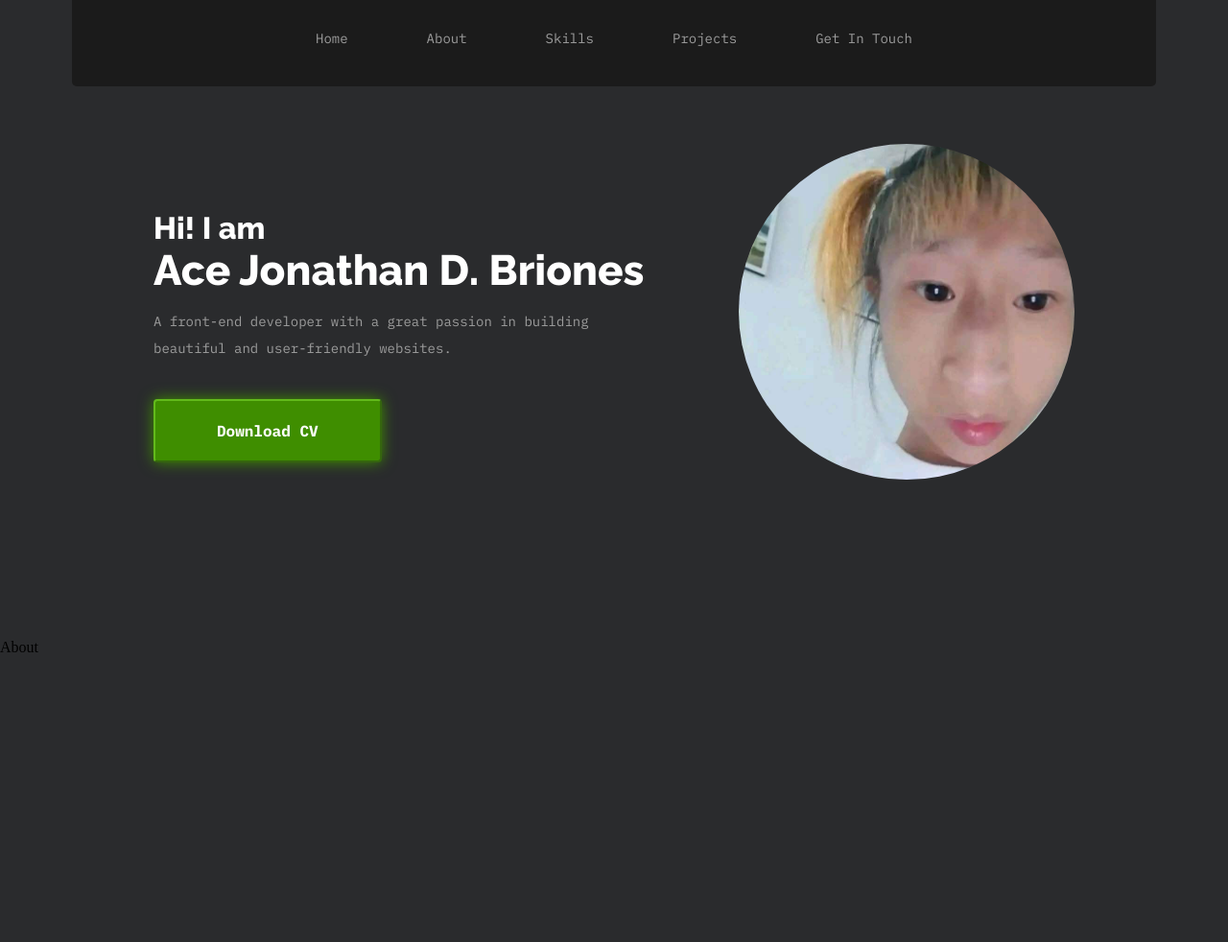
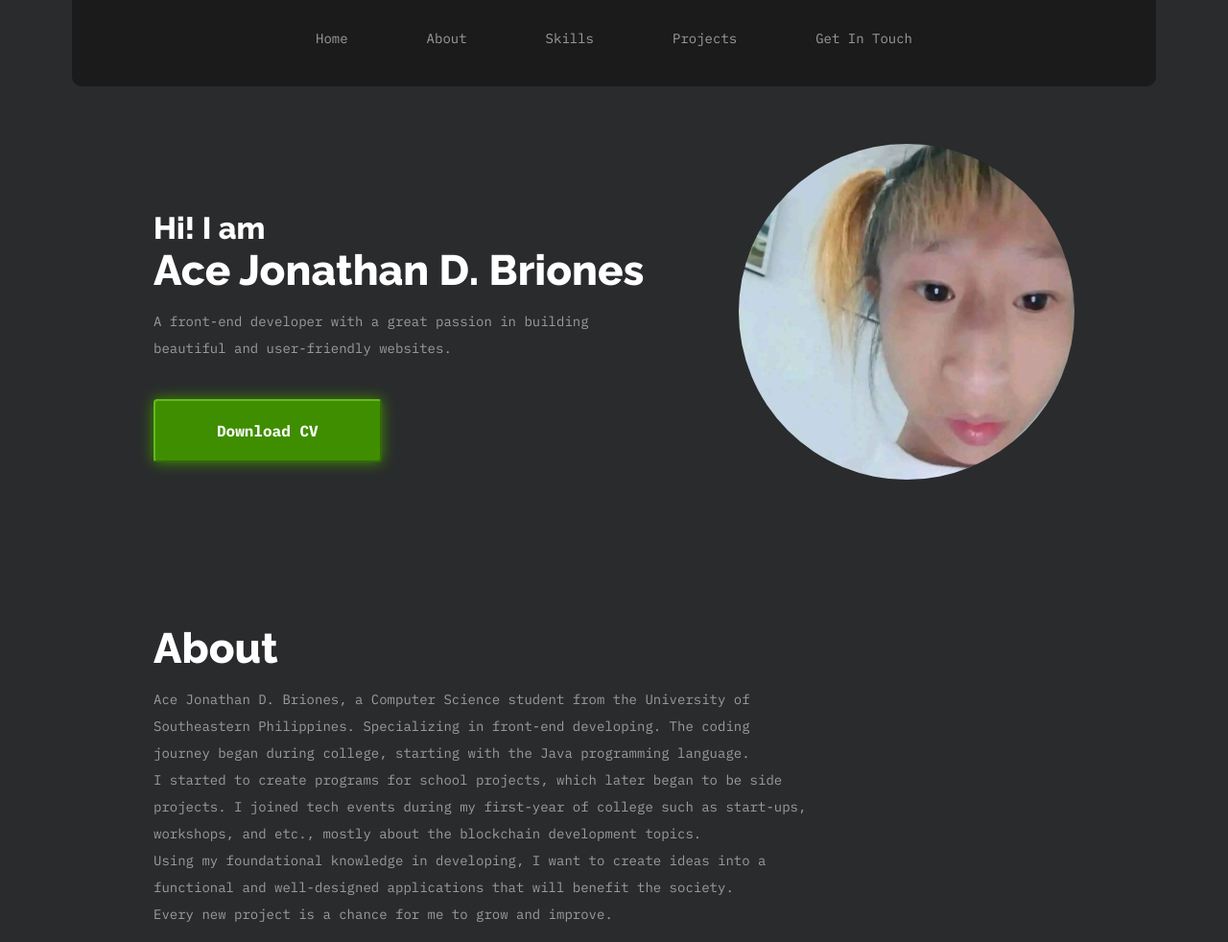
Before and after one commit to beerus365/personal-portfolio, a plain HTML site: page index.html in a window 1280 px wide. Shown: the whole page at 96% size. Before the commit the page ends 800 px from the top, so only its background shows below. Drawn offline with Linux system fonts and the light colour scheme.

Commit message:
added tempo about section

```diff
--- a/index.html
+++ b/index.html
@@ -56,8 +56,36 @@
 
   <!-- This is the About Page-->
   <div id="about" class="page">
-    <div style="display: flex; align-items: center; margin-top: 150px;">
-      <p>About</p>
+    <div style="
+      display: flex;
+      flex-direction: column;
+      align-items: flex-start;
+      margin-top: 150px;
+      margin-left: 160px;
+      margin-bottom: 1px;
+      ">
+      <p style="
+      font-family: 'Raleway';
+      color: white;
+      font-size: 44px;
+      margin: 0;">
+      About
+      </p>
+      <p style="
+      font-family: 'IBM Plex Mono', monospace;
+      font-size: 14px;
+      color: #9C9C9C;
+      line-height: 2;">
+        Ace Jonathan D. Briones, a Computer Science student from the University of <br>
+        Southeastern Philippines. Specializing in front-end developing. The coding <br>
+        journey began during college, starting with the Java programming language. <br>
+        I started to create programs for school projects, which later began to be side <br>
+        projects. I joined tech events during my first-year of college such as start-ups, <br>
+        workshops, and etc., mostly about the blockchain development topics. <br>
+        Using my foundational knowledge in developing, I want to create ideas into a <br>
+        functional and well-designed applications that will benefit the society. <br>
+        Every new project is a chance for me to grow and improve.
+      </p>
     </div>
   </div>
 
--- a/style.css
+++ b/style.css
@@ -5,11 +5,11 @@ body {
 #header {
     position: fixed;
     top: 0;
-    width: 1110px; /* your desired fixed width */
+    width: 1110px;
     height: 70px;
     background-color: #1B1B1B;
     padding: 10px;
-    border-radius: 0 0 5px 5px;
+    border-radius: 0 0 10px 10px;
     margin: 0 auto;
     left: 0;
     right: 0;
```
